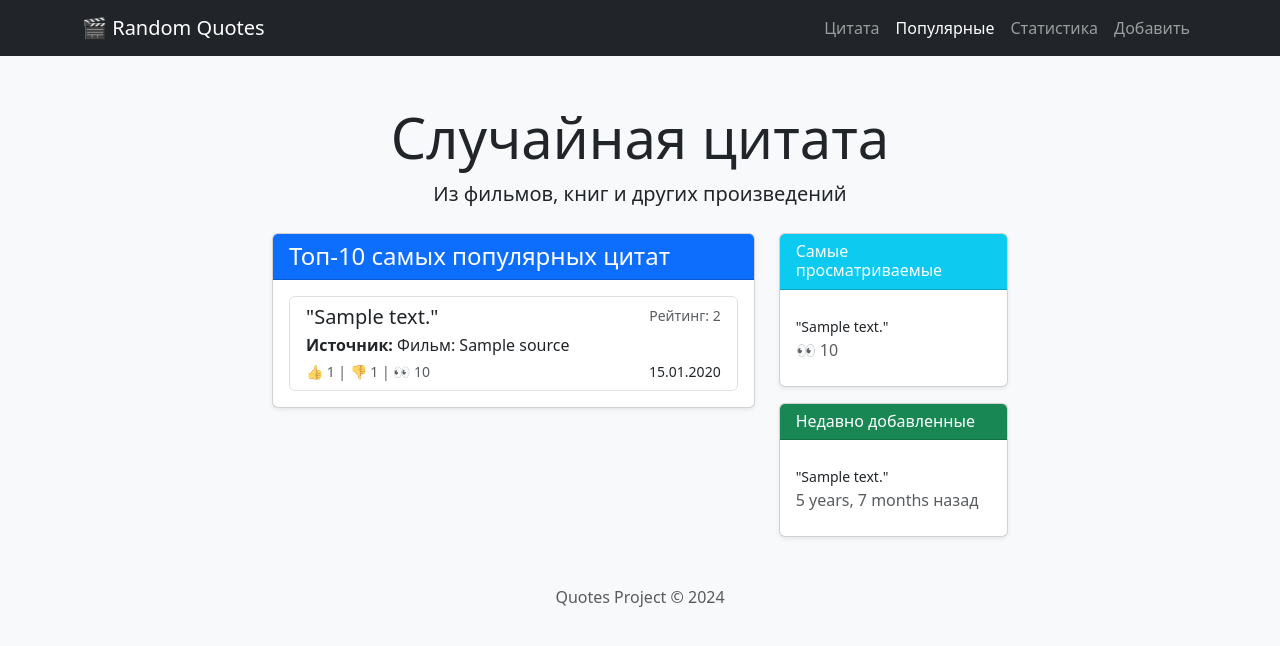
After one commit to StrafeStreiv/quotes-project, a Django app: page /popular/ in a window 1280 px wide. The commit adds this page. Shown: the top 646 px of the page. Run offline with Django 4.2, Linux system fonts and the light colour scheme; tables that the repository leaves empty hold one stand-in row (values such as "Sample post").

Commit message:
добавлена страинца популярных цитат, панель инструментов со статистикой и улучшена навигация

```diff
--- a/quotes/templates/quotes/base.html
+++ b/quotes/templates/quotes/base.html
@@ -10,10 +10,33 @@
 <body class="bg-light">
     <nav class="navbar navbar-expand-lg navbar-dark bg-dark">
         <div class="container">
-            <a class="navbar-brand" href="{% url 'index' %}">Random Quotes</a>
-            <div class="navbar-nav ms-auto">
-                <a class="nav-link" href="{% url 'index' %}">Главная</a>
-                <a class="nav-link" href="{% url 'add_quote' %}">Добавить цитату</a>
+            <a class="navbar-brand" href="{% url 'index' %}">🎬 Random Quotes</a>
+            <button class="navbar-toggler" type="button" data-bs-toggle="collapse" data-bs-target="#navbarNav">
+                <span class="navbar-toggler-icon"></span>
+            </button>
+            <div class="collapse navbar-collapse" id="navbarNav">
+                <ul class="navbar-nav ms-auto">
+                    <li class="nav-item">
+                        <a class="nav-link {% if active_tab == 'index' %}active{% endif %}" href="{% url 'index' %}">
+                            Цитата
+                        </a>
+                    </li>
+                    <li class="nav-item">
+                        <a class="nav-link {% if active_tab == 'popular' %}active{% endif %}" href="{% url 'popular_quotes' %}">
+                            Популярные
+                        </a>
+                    </li>
+                    <li class="nav-item">
+                        <a class="nav-link {% if active_tab == 'dashboard' %}active{% endif %}" href="{% url 'dashboard' %}">
+                            Статистика
+                        </a>
+                    </li>
+                    <li class="nav-item">
+                        <a class="nav-link" href="{% url 'add_quote' %}">
+                            Добавить
+                        </a>
+                    </li>
+                </ul>
             </div>
         </div>
     </nav>
--- /dev/null
+++ b/quotes/templates/quotes/popular.html
@@ -0,0 +1,79 @@
+{% extends 'quotes/base.html' %}
+
+{% block title %}Популярные цитаты{% endblock %}
+
+{% block content %}
+<div class="row">
+    <!-- Основной контент - топ цитат -->
+    <div class="col-md-8">
+        <div class="card shadow-sm mb-4">
+            <div class="card-header bg-primary text-white">
+                <h2 class="h4 mb-0"> Топ-10 самых популярных цитат</h2>
+            </div>
+            <div class="card-body">
+                {% if top_quotes %}
+                    <div class="list-group">
+                        {% for quote in top_quotes %}
+                        <div class="list-group-item list-group-item-action">
+                            <div class="d-flex w-100 justify-content-between">
+                                <h5 class="mb-1">"{{ quote.text }}"</h5>
+                                <small class="text-muted">Рейтинг: {{ quote.likes|add:quote.dislikes }}</small>
+                            </div>
+                            <p class="mb-1"><strong>Источник:</strong> {{ quote.source }}</p>
+                            <div class="d-flex justify-content-between align-items-center">
+                                <small class="text-muted">
+                                    👍 {{ quote.likes }} | 👎 {{ quote.dislikes }} | 👀 {{ quote.views }}
+                                </small>
+                                <small>{{ quote.created_at|date:"d.m.Y" }}</small>
+                            </div>
+                        </div>
+                        {% endfor %}
+                    </div>
+                {% else %}
+                    <p class="text-center text-muted">Пока нет цитат для отображения</p>
+                {% endif %}
+            </div>
+        </div>
+    </div>
+
+    <!-- Боковая панель с дополнительными выборками -->
+    <div class="col-md-4">
+        <div class="card shadow-sm mb-3">
+            <div class="card-header bg-info text-white">
+                <h3 class="h6 mb-0"> Самые просматриваемые</h3>
+            </div>
+            <div class="card-body">
+                {% if most_viewed %}
+                    <div class="list-group list-group-flush">
+                        {% for quote in most_viewed %}
+                        <div class="list-group-item px-0">
+                            <small>"{{ quote.text|truncatewords:10 }}"</small>
+                            <div class="text-muted">👀 {{ quote.views }}</div>
+                        </div>
+                        {% endfor %}
+                    </div>
+                {% endif %}
+            </div>
+        </div>
+
+        <!-- Недавние цитаты -->
+        <div class="card shadow-sm">
+            <div class="card-header bg-success text-white">
+                <h3 class="h6 mb-0"> Недавно добавленные</h3>
+            </div>
+            <div class="card-body">
+                {% if recent_quotes %}
+                    <div class="list-group list-group-flush">
+                        {% for quote in recent_quotes %}
+                        <div class="list-group-item px-0">
+                            <small>"{{ quote.text|truncatewords:8 }}"</small>
+                            <div class="text-muted">{{ quote.created_at|timesince }} назад</div>
+                        </div>
+                        {% endfor %}
+                    </div>
+                {% endif %}
+            </div>
+        </div>
+    </div>
+</div>
+{% endblock %}
--- a/quotes/urls.py
+++ b/quotes/urls.py
@@ -6,4 +6,6 @@ urlpatterns = [
     path('add/', views.add_quote, name='add_quote'),
     path('like/<int:quote_id>/', views.like_quote, name='like_quote'),
     path('dislike/<int:quote_id>/', views.dislike_quote, name='dislike_quote'),
+    path('popular/', views.popular_quotes, name='popular_quotes'),
+    path('dashboard/', views.dashboard, name='dashboard'),
 ]
--- a/quotes/views.py
+++ b/quotes/views.py
@@ -1,10 +1,12 @@
 from django.shortcuts import render, get_object_or_404, redirect
 from django.http import JsonResponse
-from django.db.models import Sum, F
+from django.db.models import Sum, F, Count
 from django.contrib import messages
 from random import randint
 from .models import Quote, Source
 from .forms import QuoteForm
+from django.utils import timezone
+from datetime import timedelta
 
 def get_random_quote():
     quotes = Quote.objects.filter(weight__gte=1)
@@ -67,3 +69,59 @@ def dislike_quote(request, quote_id):
         quote.refresh_from_db()
         return JsonResponse({'likes': quote.likes, 'dislikes': quote.dislikes})
     return JsonResponse({'error': 'Invalid request'}, status=400)
+
+
+def popular_quotes(request):
+    """Страница с популярными цитатами"""
+    top_quotes = Quote.objects.annotate(
+        popularity=F('likes') - F('dislikes')
+    ).order_by('-popularity', '-created_at')[:10]
+
+    # Дополнительные выборки
+    most_viewed = Quote.objects.order_by('-views')[:5]
+    recent_quotes = Quote.objects.order_by('-created_at')[:5]
+
+    context = {
+        'top_quotes': top_quotes,
+        'most_viewed': most_viewed,
+        'recent_quotes': recent_quotes,
+        'active_tab': 'popular'
+    }
+    return render(request, 'quotes/popular.html', context)
+
+
+def dashboard(request):
+    """Дашборд со статистикой"""
+    total_quotes = Quote.objects.count()
+    total_sources = Source.objects.count()
+    total_views = Quote.objects.aggregate(Sum('views'))['views__sum'] or 0
+    total_likes = Quote.objects.aggregate(Sum('likes'))['likes__sum'] or 0
+
+    # Статистика по типам источников
+    sources_by_type = Source.objects.values('type').annotate(
+        count=Count('id'),
+        quote_count=Sum('quote_count')
+    ).order_by('-count')
+
+    # Недавняя активность
+    last_week = timezone.now() - timedelta(days=7)
+    recent_activity = Quote.objects.filter(
+        created_at__gte=last_week
+    ).order_by('-created_at')[:10]
+
+    # Цитаты с лучшим соотношением лайков/дизлайков
+    best_ratio = Quote.objects.annotate(
+        ratio=F('likes') / (F('dislikes') + 1)  # +1 чтобы избежать деления на 0
+    ).filter(likes__gt=0).order_by('-ratio')[:5]
+
+    context = {
+        'total_quotes': total_quotes,
+        'total_sources': total_sources,
+        'total_views': total_views,
+        'total_likes': total_likes,
+        'sources_by_type': sources_by_type,
+        'recent_activity': recent_activity,
+        'best_ratio': best_ratio,
+        'active_tab': 'dashboard'
+    }
+    return render(request, 'quotes/dashboard.html', context)
```
Also changed, not shown: quotes/templates/quotes/dashboard.html (added, +116 -0 lines), quotes/templates/quotes/index.html (+17 -0 lines).
